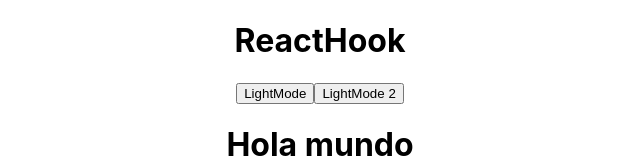
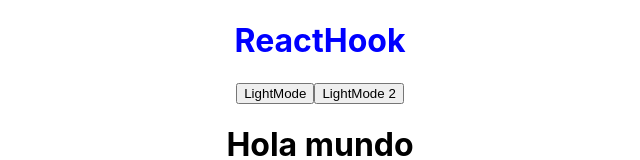
Before and after one commit to jesusRL96/platzi_react_hooks, a React (Create React App) app: page / in a window 1280 px wide. Shown: the top 160 px of the page, without its empty margins (320-960 px from the left). Built offline with nearby package versions, Linux system fonts and the light colour scheme; no server answers.

Commit message:
useContext: la fusión de React Hooks y React Context

```diff
--- a/src/components/Header.jsx
+++ b/src/components/Header.jsx
@@ -1,14 +1,17 @@
-import React, { useState } from 'react';
+import React, { useState, useContext } from 'react';
+import ThemeContext from '../context/ThemeContext';
 
 const Header = () => {
 	const [darkMode, setDarkMode] = useState(false);
+	const color = useContext(ThemeContext);
+
 	const handleClick = () => {
 		setDarkMode(!darkMode);
 	}
 
 	return (
 		<div className="Header">
-			<h1>ReactHook</h1>
+			<h1 style={{color}}>ReactHook</h1>
 			<button type="button" onClick={handleClick}>{darkMode ? 'DarkMode' : 'LightMode'}</button>
 			<button type="button" onClick={() => setDarkMode(!darkMode)}>{darkMode ? 'DarkMode 2' : 'LightMode 2'}</button>
 		</div>
--- /dev/null
+++ b/src/context/ThemeContext.js
@@ -0,0 +1,5 @@
+import React from 'react';
+
+const ThemeContext = React.createContext(null);
+
+export default ThemeContext;
--- a/src/index.js
+++ b/src/index.js
@@ -3,11 +3,14 @@
 import './index.css';
 import App from './App';
 import reportWebVitals from './reportWebVitals';
+import ThemeContext from './context/ThemeContext';
 
 const root = ReactDOM.createRoot(document.getElementById('root'));
 root.render(
   <React.StrictMode>
-    <App />
+		<ThemeContext.Provider value="blue">
+			<App />
+		</ThemeContext.Provider>
   </React.StrictMode>
 );
 
```
